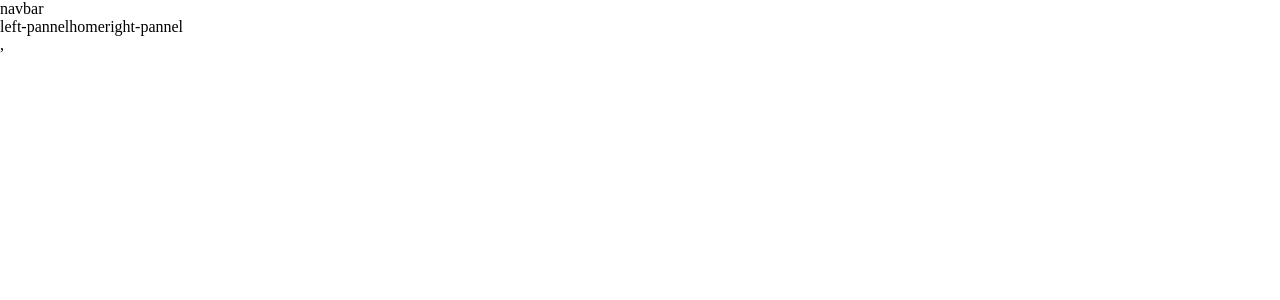
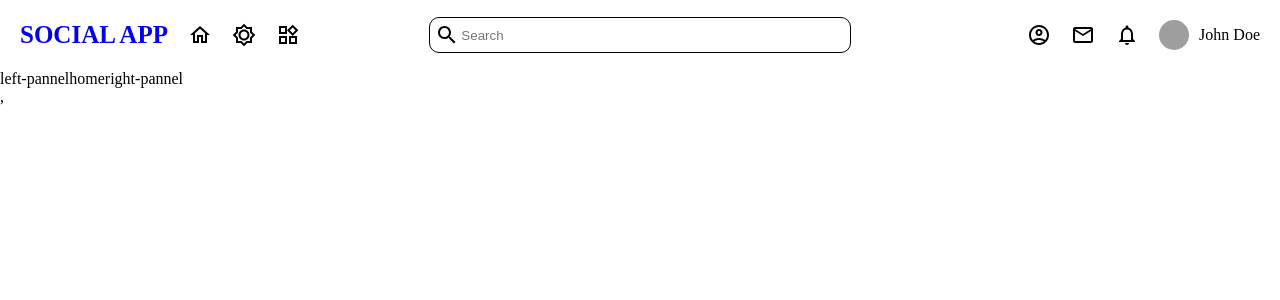
Before and after one commit to denukedissanayake/social_app, a React (Create React App) app: page / in a window 1280 px wide. Shown: the top 300 px of the page. Built offline with nearby package versions, Linux system fonts and the light colour scheme; grey boxes are pictures that could not be loaded.

Commit message:
Adde Navbar

```diff
--- a/package.json
+++ b/package.json
@@ -3,6 +3,10 @@
   "version": "0.1.0",
   "private": true,
   "dependencies": {
+    "@emotion/react": "^11.10.5",
+    "@emotion/styled": "^11.10.5",
+    "@mui/icons-material": "^5.11.0",
+    "@mui/material": "^5.11.2",
     "@testing-library/jest-dom": "^5.16.5",
     "@testing-library/react": "^13.4.0",
     "@testing-library/user-event": "^13.5.0",
--- /dev/null
+++ b/src/components/navbar/navbar.scss
@@ -0,0 +1,56 @@
+.navbar{
+    display: flex;
+    align-items: center;
+    justify-content: space-between;
+    padding: 10px 20px;
+    height: 50px;
+    z-index: 999;
+
+    .left{
+        display: flex;
+        align-items: center;
+        flex: 1;
+        gap: 20px;
+
+        span{
+            font-weight: bold;
+            font-size: 25px;
+            cursor: pointer;
+        }
+    }
+
+    .search{
+        display: flex;
+        align-items: center;
+        flex: 1;
+        border: 1px solid black;
+        border-radius: 10px;
+        padding: 5px;
+
+        input{
+            border: none;
+            width: 90%;
+        }
+    }
+
+    .right{
+        display: flex;
+        align-items: center;
+        justify-content: flex-end;
+        flex:1;
+        gap: 20px;
+
+        .user{
+            display: flex;
+            align-items: center;
+            gap: 10px;
+
+            img{
+                width: 30px;
+                height: 30px;
+                border-radius: 50%;
+                cursor: pointer;
+            }
+        }
+    }
+}
--- a/src/components/navbar/navbar.tsx
+++ b/src/components/navbar/navbar.tsx
@@ -1,10 +1,40 @@
-import React from 'react'
+import { Link } from 'react-router-dom';
+import HomeOutlinedIcon from '@mui/icons-material/HomeOutlined';
+import Brightness5OutlinedIcon from '@mui/icons-material/Brightness5Outlined';
+import WidgetsOutlinedIcon from '@mui/icons-material/WidgetsOutlined';
+import SearchOutlinedIcon from '@mui/icons-material/SearchOutlined';
+import AccountCircleOutlinedIcon from '@mui/icons-material/AccountCircleOutlined';
+import EmailOutlinedIcon from '@mui/icons-material/EmailOutlined';
+import NotificationsNoneOutlinedIcon from '@mui/icons-material/NotificationsNoneOutlined';
+import "./navbar.scss";
 
-type Props = {}
+const Navbar = () => {
+  return (
+    <div className='navbar'>
+      <div className="left">
+        <Link to="/" style={{textDecoration: "none"}}>
+          <span>SOCIAL APP</span>
+        </Link>
+        <HomeOutlinedIcon/>
+        <Brightness5OutlinedIcon/>
+        <WidgetsOutlinedIcon/>
+      </div>
 
-const Navbar = (props: Props) => {
-  return (
-    <div>navbar</div>
+      <div className="search">
+        <SearchOutlinedIcon/>
+        <input type="text" placeholder='Search'/>
+      </div>
+
+      <div className="right">
+        <AccountCircleOutlinedIcon/>
+        <EmailOutlinedIcon/>
+        <NotificationsNoneOutlinedIcon/>
+        <div className="user">
+          <img src='https://upload.wikimedia.org/wikipedia/commons/thumb/5/50/User_icon-cp.svg/1200px-User_icon-cp.svg.png'/>
+          <span>John Doe</span>
+        </div>
+      </div>
+    </div>
   )
 }
 
```
Also changed, not shown: 1 other file (tests, documents, lock files or other folders).
